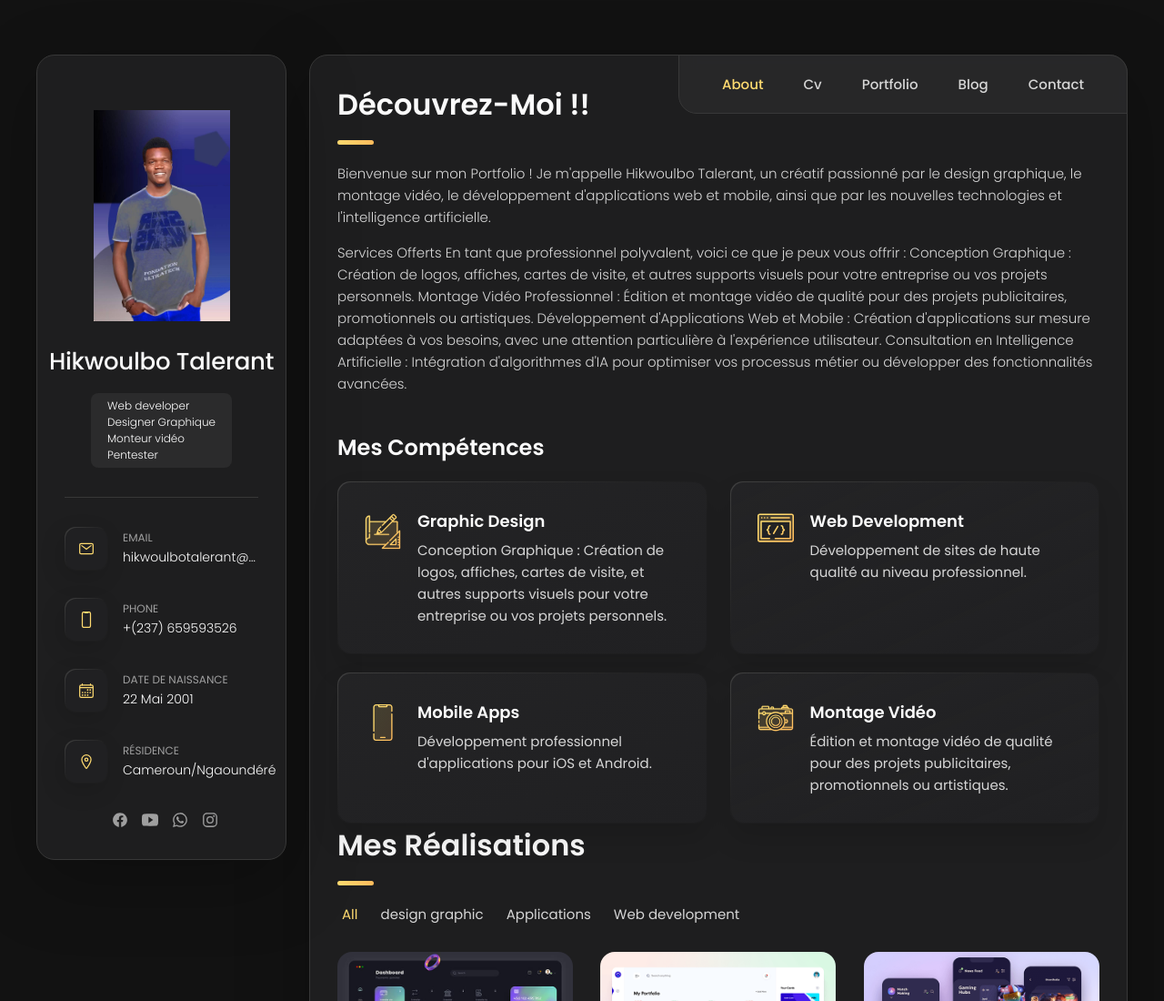
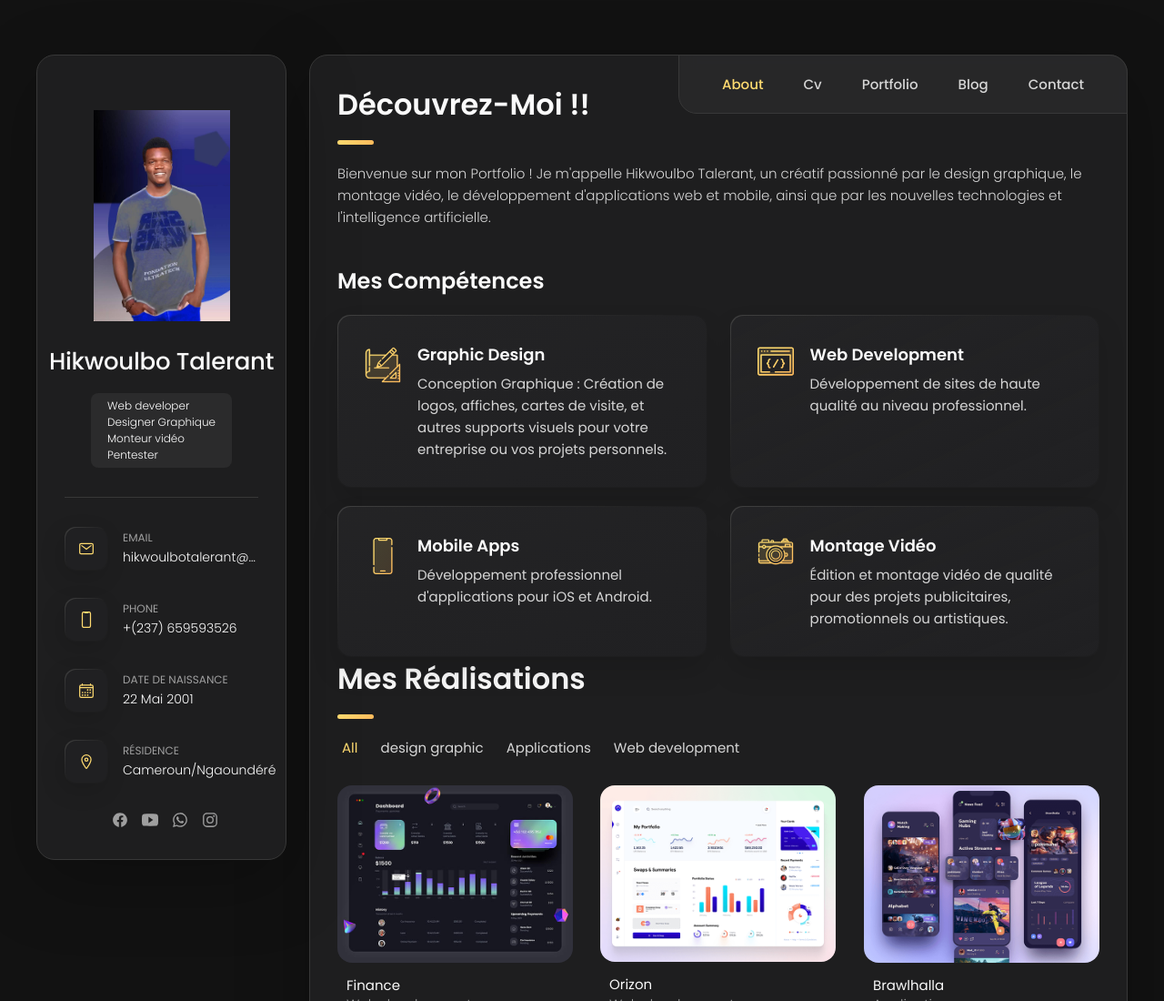
Before and after one commit to hikwoulbotalerant/monportfolio, a plain HTML site: page index.html in a window 1280 px wide. Shown: the top 1100 px of the page at 91% size. Drawn offline with nearby package versions, Linux system fonts and the light colour scheme.

Commit message:
Update index.html
Update index.html

```diff
--- a/index.html
+++ b/index.html
@@ -215,16 +215,6 @@
             Je m'appelle Hikwoulbo Talerant, un créatif passionné par le design graphique, le montage vidéo, le
             développement
             d'applications web et mobile, ainsi que par les nouvelles technologies et l'intelligence artificielle.
-          </p>
-
-          <p>
-            Services Offerts En tant que professionnel polyvalent, voici ce que je peux vous offrir : Conception
-            Graphique : Création de logos, affiches, cartes de visite, et autres supports visuels pour votre entreprise
-            ou vos projets personnels. Montage Vidéo Professionnel : Édition et montage vidéo de qualité pour des
-            projets publicitaires, promotionnels ou artistiques. Développement d'Applications Web et Mobile : Création
-            d'applications sur mesure adaptées à vos besoins, avec une attention particulière à l'expérience
-            utilisateur. Consultation en Intelligence Artificielle : Intégration d'algorithmes d'IA pour optimiser vos
-            processus métier ou développer des fonctionnalités avancées.
           </p>
         </section>
 
```
